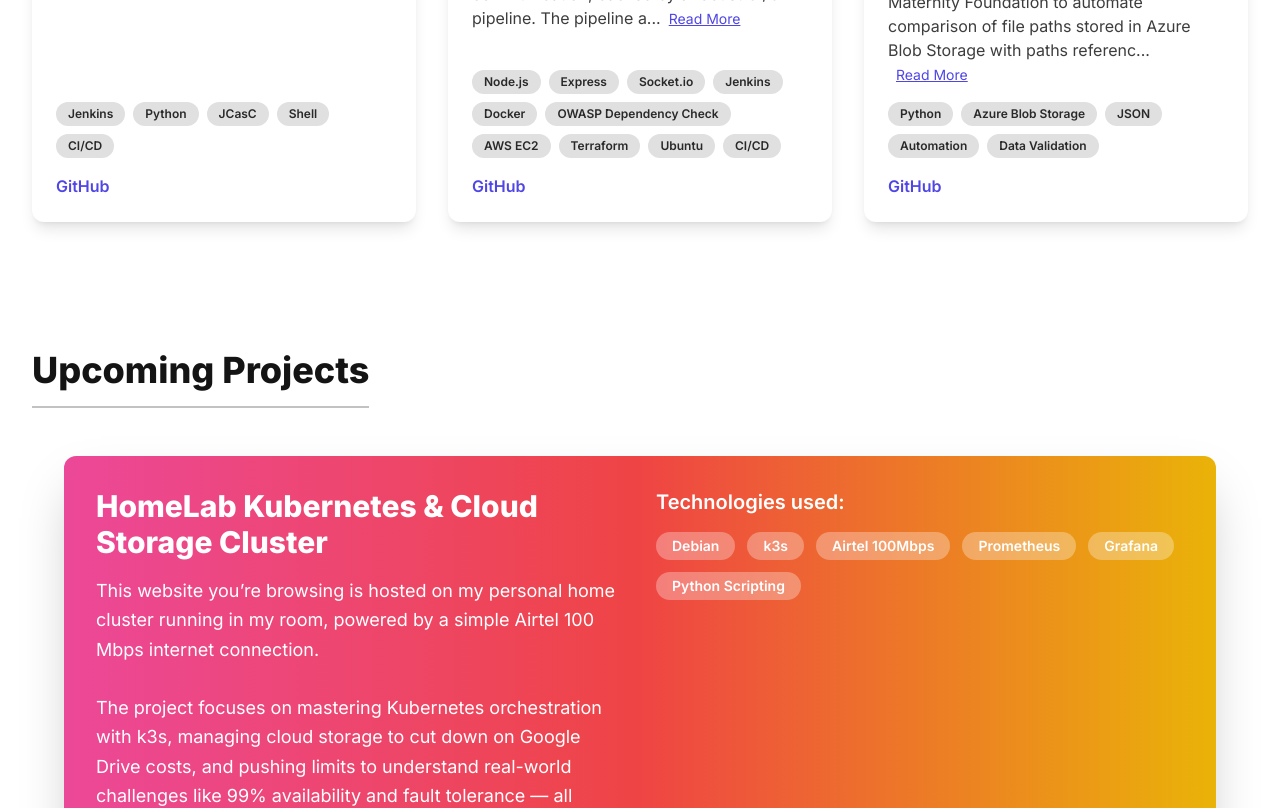
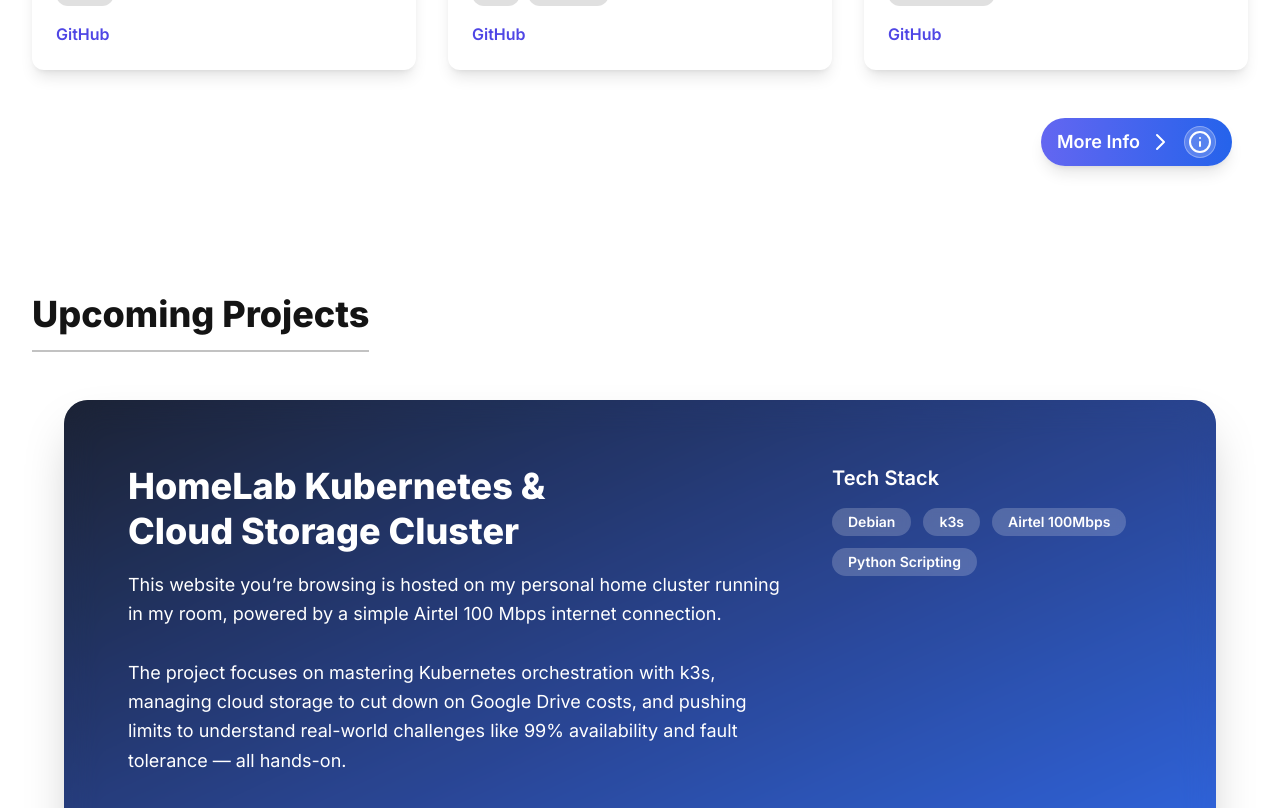
Before and after one commit to yashaswi29/Portfolio, a React (Vite) app: page /projects in a window 1280 px wide. Shown: the part 740-1548 px from the top of the page. Built offline with nearby package versions, Linux system fonts and the light colour scheme.

Commit message:
fix: the colour gradient of personal upciming projects and added internal tooling behind the scenes I button

```diff
--- a/src/pages/Projects.tsx
+++ b/src/pages/Projects.tsx
@@ -1,9 +1,11 @@
-import React from 'react';
+import React, { useState } from 'react';
 import Section from '../components/Section';
 import ProjectCard from '../components/ProjectCard';
 
+
+
 const homeLabTechnologies = [
-  'Debian', 'k3s', 'Airtel 100Mbps', 'Prometheus', 'Grafana', 'Python Scripting',
+  'Debian', 'k3s', 'Airtel 100Mbps', 'Python Scripting',
 ];
 
 const Projects: React.FC = () => {
@@ -17,17 +19,15 @@ const Projects: React.FC = () => {
     {
       title: 'ChatApp with Real-Time CI/CD Pipeline',
       description: 'Developed a real-time chat application featuring dynamic rooms and seamless communication, backed by a robust CI/CD pipeline. The pipeline automates build, security scanning, containerization, and deployment, ensuring rapid and secure delivery on AWS EC2 instances. Additionally, wrote Terraform scripts to automate the infrastructure provisioning of the ChatApp on AWS.',
-      technologies: [
-        'Node.js', 'Express', 'Socket.io', 'Jenkins', 'Docker', 'OWASP Dependency Check', 'AWS EC2', 'Terraform', 'Ubuntu', 'CI/CD'
-      ],
+      technologies: ['Node.js', 'Jenkins', 'Docker', 'OWASP', 'EC2', 'Terraform'],
       githubUrl: 'https://github.com/yashaswi29/CICD-Realtime-ChatApp.git',
     },
     {
-      title: 'Azure Blob Storage Content-Bundle Path Comparator',
-      description: 'Developed a Python-based tool for Maternity Foundation to automate comparison of file paths stored in Azure Blob Storage with paths referenced in multiple content-bundle JSON files. The tool identifies unreferenced files, duplicates, and ensures accurate synchronization between blob storage and content bundles, significantly improving data integrity and storage management. It helped eliminate over 30% of media files, reducing Azure storage costs by approximately $1400 per month, covering over 60% of total storage.',
-      technologies: ['Python', 'Azure Blob Storage', 'JSON', 'Automation', 'Data Validation'],
-      githubUrl: 'https://github.com/yashaswi29/blob-compare-mapping',
-    },
+    title: '11-Microservices CI/CD Pipeline System',
+    description: 'Built a production-grade CI/CD pipeline system for 11 independent microservices using Jenkins, Docker, and Kubernetes. Each microservice features its own isolated pipeline for building, testing, containerizing, and deploying, ensuring modular scalability and faster development cycles. Integrated security scans, parallelized deployments, and blue/green strategies enhance reliability and speed. The system also includes Terraform for infrastructure provisioning and Prometheus/Grafana for observability.',
+    technologies: ['Jenkins', 'Docker', 'Kubernetes', 'Python', 'Microservices'],
+    githubUrl: 'https://github.com/yashaswi29/11-Microservice-CICD.git',
+    }
   ];
 
   const scrollToUpcoming = () => {
@@ -36,6 +36,8 @@ const Projects: React.FC = () => {
       el.scrollIntoView({ behavior: 'smooth' });
     }
   };
+
+  const [showMoreTools, setShowMoreTools] = React.useState(false);
 
   return (
     <div className="animate-fade-in">
@@ -69,7 +71,6 @@ const Projects: React.FC = () => {
                 <path strokeLinecap="round" strokeLinejoin="round" d="M19 9l-7 7-7-7" />
               </svg>
             </button>
-          </div>
         </div>
       </div>
 
@@ -83,37 +84,109 @@ const Projects: React.FC = () => {
               description={project.description}
               technologies={project.technologies}
               githubUrl={project.githubUrl}
-              // liveUrl={project.liveUrl}
             />
           ))}
         </div>
+
+        {/* Info Button with Expandable Summary */}
+        <div className="mt-12 flex justify-end pr-4">
+          <button
+            className="flex items-center gap-2 px-4 py-2 rounded-full bg-gradient-to-r from-indigo-500 to-blue-600 text-white shadow-lg hover:scale-105 hover:from-indigo-600 hover:to-blue-700 transition-all duration-200 focus:outline-none focus:ring-2 focus:ring-indigo-400 group"
+            onClick={() => setShowMoreTools(prev => !prev)}
+            aria-label="More Internal Tools Info"
+          >
+            <span className="text-lg font-semibold">More Info</span>
+            {/* Animated Arrow */}
+            <span className={`transition-transform duration-300 ${showMoreTools ? 'translate-x-2 rotate-90' : ''}`}>
+              <svg
+                xmlns="http://www.w3.org/2000/svg"
+                className="h-6 w-6 text-white"
+                fill="none"
+                viewBox="0 0 24 24"
+                stroke="currentColor"
+                strokeWidth={2}
+              >
+                <path strokeLinecap="round" strokeLinejoin="round" d="M9 5l7 7-7 7" />
+              </svg>
+            </span>
+            <span className="flex items-center justify-center w-8 h-8 rounded-full bg-white bg-opacity-20 border border-white border-opacity-30 ml-1">
+              <svg
+                xmlns="http://www.w3.org/2000/svg"
+                className="h-6 w-6 text-white"
+                fill="none"
+                viewBox="0 0 24 24"
+                stroke="currentColor"
+                strokeWidth={2}
+              >
+                <circle cx="12" cy="12" r="10" stroke="currentColor" strokeWidth="2" fill="none" />
+                <path strokeLinecap="round" strokeLinejoin="round" strokeWidth="2" d="M12 16v-4m0-4h.01" />
+              </svg>
+            </span>
+          </button>
+        </div>
+        {/* Animated Info Box */}
+        <div className={`w-full flex justify-center transition-all duration-500 ease-in-out
+          ${showMoreTools
+            ? 'opacity-100 max-h-[1000px] mt-4 scale-100 translate-x-0'
+            : 'opacity-0 max-h-0 mt-0 scale-95 translate-x-20 pointer-events-none'
+          } overflow-hidden`}
+        >
+          <div className="bg-primary-50 dark:bg-primary-800 text-primary-900 dark:text-primary-100 rounded-xl p-6 shadow-xl max-w-2xl text-sm w-full mx-4 transition-all duration-500 ease-in-out">
+            <h3 className="text-lg font-bold mb-2 text-indigo-700 dark:text-indigo-300 flex items-center gap-2">
+              {/* Arrow pointing from button to box */}
+              <svg className="h-5 w-5 text-indigo-500 animate-bounce-right" fill="none" viewBox="0 0 24 24" stroke="currentColor">
+                <path strokeLinecap="round" strokeLinejoin="round" strokeWidth={2} d="M9 5l7 7-7 7" />
+              </svg>
+              Behind the Scenes Tools
+            </h3>
+            <p className="mb-2">
+              Beyond these featured projects, I’ve built several internal DevOps tools that streamline deployments, reduce overhead, and optimize cost across bare-metal and cloud environments. These tools enable:
+            </p>
+            <ul className="list-disc list-inside space-y-1">
+              <li>Automated service bootstrapping across multiple VMs and nodes</li>
+              <li>Custom deployment agents on bare-metal servers</li>
+              <li>CI/CD optimizations for non-cloud environments</li>
+              <li>Dynamic configuration management using Python & shell scripting</li>
+              <li>End-to-end observability and recovery pipelines with minimal cost</li>
+            </ul>
+            <p className="mt-3 italic">
+              These efforts are the backbone of my DevOps journey — building scalable systems where most wouldn’t look.
+            </p>
+          </div>
+        </div>
       </Section>
+
 
       {/* Upcoming Projects Section */}
       <Section title="Upcoming Projects" id="upcoming-projects">
-        <div className="max-w-6xl mx-auto">
-          <div className="bg-gradient-to-r from-pink-500 via-red-500 to-yellow-500 text-white rounded-xl shadow-2xl p-8 hover:shadow-4xl transition-shadow duration-300 flex flex-col md:flex-row items-center md:items-start gap-8">
+      <div className="max-w-6xl mx-auto">
+        <div className="relative bg-gradient-to-br from-[#0f172a] via-[#1e3a8a] to-[#2563eb] rounded-3xl shadow-2xl overflow-hidden p-8 md:p-12 lg:p-16 transition-transform duration-300 hover:scale-[1.02] backdrop-blur-sm">
+          <div className="absolute inset-0 bg-white bg-opacity-5 backdrop-blur-lg rounded-3xl z-0"></div>
 
-            {/* Left side: Text description */}
-            <div className="md:flex-1">
-              <h2 className="text-3xl font-bold mb-4">HomeLab Kubernetes & Cloud Storage Cluster</h2>
-              <p className="text-lg leading-relaxed">
+          <div className="relative z-10 flex flex-col md:flex-row gap-10 items-center md:items-start">
+
+            {/* Left: Description */}
+            <div className="md:flex-1 text-white">
+              <h2 className="text-4xl font-extrabold mb-4 leading-tight">
+                HomeLab Kubernetes &<br /> Cloud Storage Cluster
+              </h2>
+              <p className="text-lg leading-relaxed font-light">
                 This website you’re browsing is hosted on my personal home cluster running in my room, powered by a simple Airtel 100 Mbps internet connection.
                 <br /><br />
                 The project focuses on mastering Kubernetes orchestration with k3s, managing cloud storage to cut down on Google Drive costs, and pushing limits to understand real-world challenges like 99% availability and fault tolerance — all hands-on.
                 <br /><br />
-                This hands-on lab is my playground for learning advanced cloud-native tech, infrastructure automation, and observability.
+                This lab is my experimental playground for advanced cloud-native tech, infrastructure automation, and observability.
               </p>
             </div>
 
-            {/* Right side: Tech stack */}
-            <div className="md:flex-1 flex flex-col justify-center">
-              <h3 className="text-xl font-semibold mb-4 text-center md:text-left">Technologies used:</h3>
-              <div className="flex flex-wrap gap-3 justify-center md:justify-start">
+            {/* Right: Tech stack */}
+            <div className="md:w-80 w-full flex flex-col items-center md:items-start">
+              <h3 className="text-xl font-semibold text-white mb-4">Tech Stack</h3>
+              <div className="flex flex-wrap gap-3">
                 {homeLabTechnologies.map((tech, idx) => (
                   <span
                     key={idx}
-                    className="bg-white bg-opacity-30 px-4 py-1 rounded-full font-semibold text-sm cursor-default select-none"
+                    className="bg-white bg-opacity-20 px-4 py-1 rounded-full text-sm font-semibold text-white backdrop-blur-sm"
                   >
                     {tech}
                   </span>
@@ -122,9 +195,10 @@ const Projects: React.FC = () => {
             </div>
           </div>
         </div>
-      </Section>
-    </div>
-  );
-};
+      </div>
+    </Section>
+  </div>
+</div>
+)};
 
 export default Projects;
```
